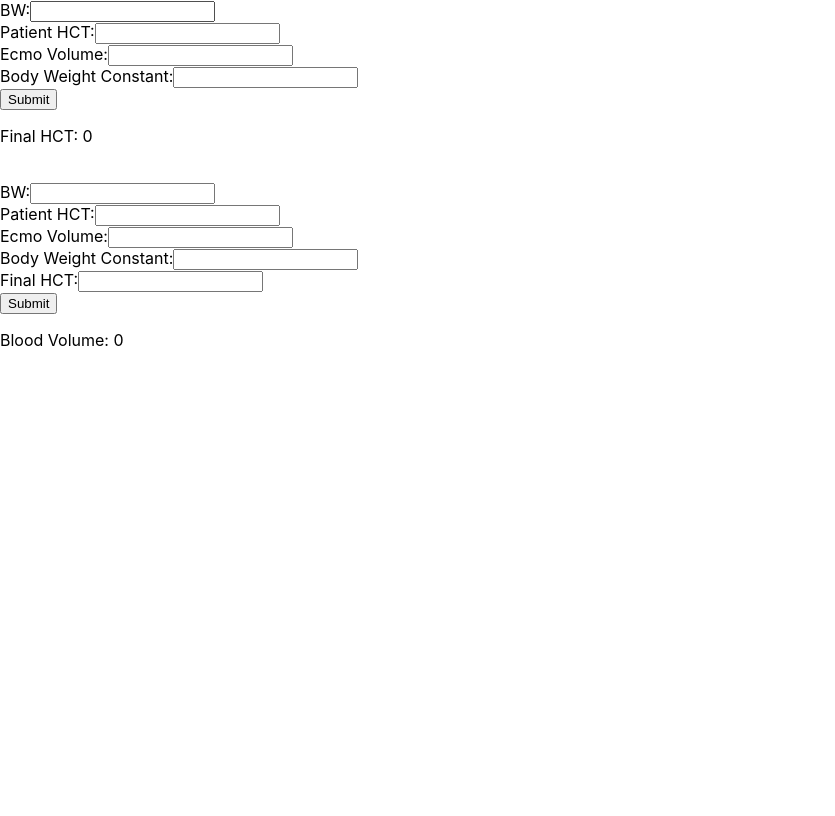
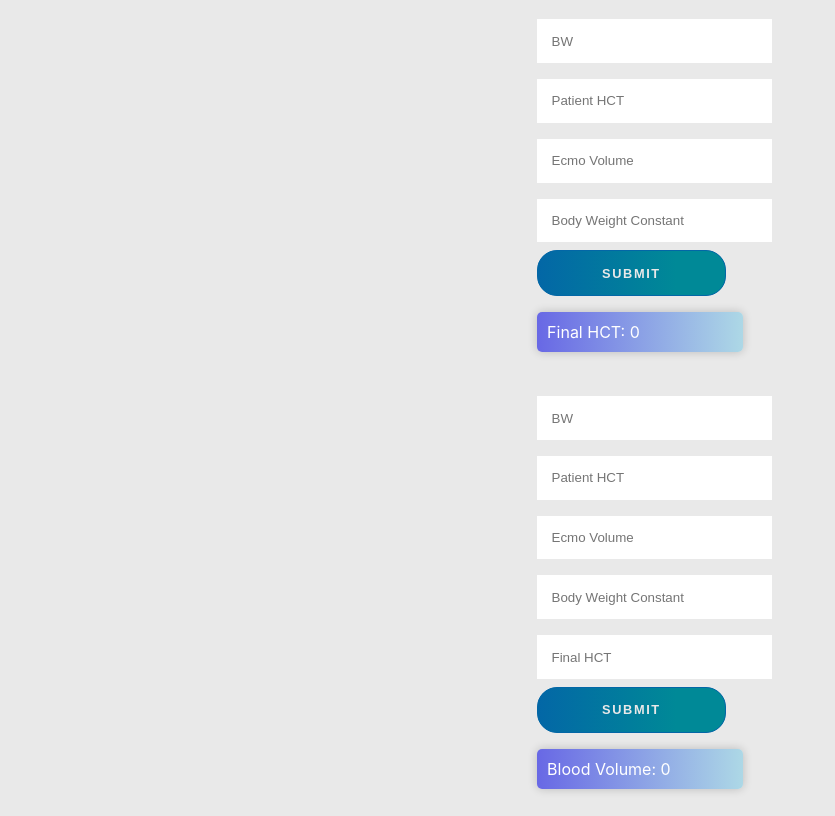
Before and after one commit to esotericelf/finalHCT, a React (Create React App) app: page / in a window 1280 px wide. Shown: the whole page, without its empty margins (0-835 px from the left). Built offline with nearby package versions, Linux system fonts and the light colour scheme.

Commit message:
css added

```diff
--- a/src/App.js
+++ b/src/App.js
@@ -37,100 +37,103 @@ function UserForm() {
     <div>
       <form onSubmit={handleSubmit}>
         <label>
-          BW:
           <input
             type="text"
             value={bw}
             onChange={(event) => setBW(event.target.value)}
+            class="input"
+            placeholder='BW'
           />
         </label>
         <br />
         <label>
-          Patient HCT:
           <input
             type="text"
             value={patientHCT}
             onChange={(event) => setPatientHCT(event.target.value)}
+            class="input"
+            placeholder='Patient HCT'
           />
         </label>
         <br />
         <label>
-          Ecmo Volume:
           <input
             type="text"
             value={emv}
             onChange={(event) => setEmv(event.target.value)}
+            class="input"
+            placeholder='Ecmo Volume'
           />
         </label>
         <br />
         <label>
-          Body Weight Constant:
           <input
             type="text"
             value={bwCst}
             onChange={(event) => setbwCst(event.target.value)}
+            class="input"
+            placeholder='Body Weight Constant'
           />
         </label>
         <br />
-        <button type="submit">Submit</button>
+        <button type="submit" class="btn">Submit</button>
       </form>
-      <p>Final HCT: {sum}</p>
+      <p class="gradient-bg">Final HCT: {sum}</p>
       <br></br>
       <form onSubmit={handleSubmitA}>
         <label>
-          BW:
           <input
             type="text"
             value={bwA}
             onChange={(event) => setBWA(event.target.value)}
+            class="input"
+            placeholder='BW'
           />
         </label>
         <br />
         <label>
-          Patient HCT:
           <input
             type="text"
             value={patientHCTA}
             onChange={(event) => setPatientHCTA(event.target.value)}
+            class="input"
+            placeholder='Patient HCT'
           />
         </label>
         <br />
         <label>
-          Ecmo Volume:
           <input
             type="text"
             value={emvA}
             onChange={(event) => setEmvA(event.target.value)}
+            class="input"
+            placeholder='Ecmo Volume'
           />
         </label>
         <br />
         <label>
-          Body Weight Constant:
           <input
             type="text"
             value={bwCstA}
             onChange={(event) => setbwCstA(event.target.value)}
+            class="input"
+            placeholder='Body Weight Constant'
           />
         </label>
         <br />
         <label>
-          Final HCT:
           <input
             type="text"
             value={finalHCTA}
             onChange={(event) => setfinalHCTA(event.target.value)}
+            class="input"
+            placeholder='Final HCT'
           />
         </label>
         <br />
-        <button type="submit">Submit</button>
+        <button type="submit" class="btn">Submit</button>
       </form>
-      <p>Blood Volume: {sumA}</p>
-      {/* <p>bwA: {bwA}</p>
-      <p>bwCstA: {bwCstA}</p>
-      <p>setPatientHCTA: {patientHCTA}</p>
-      <p>emvA: {emvA}</p>
-      <p>finalHCTA: {finalHCTA}</p>
-      <p>Blood Volume: {bwA * bwCstA + emvA}</p> */}
+      <p class="gradient-bg">Blood Volume: {sumA}</p>
     </div>
   );
 }
--- a/src/index.css
+++ b/src/index.css
@@ -1,13 +1,99 @@
-body {
-  margin: 0;
-  font-family: -apple-system, BlinkMacSystemFont, 'Segoe UI', 'Roboto', 'Oxygen',
-    'Ubuntu', 'Cantarell', 'Fira Sans', 'Droid Sans', 'Helvetica Neue',
-    sans-serif;
-  -webkit-font-smoothing: antialiased;
-  -moz-osx-font-smoothing: grayscale;
+:root {
+  /* COLORS */
+  --white: #e9e9e9;
+  --gray: #333;
+  --blue: #0367a6;
+  --lightblue: #008997;
+
+  /* RADII */
+  --button-radius: 0.7rem;
+
+  /* SIZES */
+  --max-width: 758px;
+  --max-height: 420px;
+
+  font-size: 16px;
+  font-family: -apple-system, BlinkMacSystemFont, "Segoe UI", Roboto, Oxygen,
+    Ubuntu, Cantarell, "Open Sans", "Helvetica Neue", sans-serif;
 }
 
-code {
-  font-family: source-code-pro, Menlo, Monaco, Consolas, 'Courier New',
-    monospace;
+body {
+  align-items: center;
+  background-color: var(--white);
+  background-attachment: fixed;
+  background-position: center;
+  background-repeat: no-repeat;
+  background-size: cover;
+  display: grid;
+  height: 100vh;
+  place-items: center;
 }
+
+.btn {
+  background-color: var(--blue);
+  background-image: linear-gradient(90deg, var(--blue) 0%, var(--lightblue) 74%);
+  border-radius: 20px;
+  border: 1px solid var(--blue);
+  color: var(--white);
+  cursor: pointer;
+  font-size: 0.8rem;
+  font-weight: bold;
+  letter-spacing: 0.1rem;
+  padding: 0.9rem 4rem;
+  text-transform: uppercase;
+  transition: transform 80ms ease-in;
+}
+
+.form>.btn {
+  margin-top: 1.5rem;
+}
+
+.btn:active {
+  transform: scale(0.95);
+}
+
+.btn:focus {
+  outline: none;
+}
+
+.form {
+  background-color: var(--white);
+  display: flex;
+  align-items: center;
+  justify-content: center;
+  flex-direction: column;
+  padding: 0 3rem;
+  height: 100%;
+  text-align: center;
+}
+
+.input {
+  background-color: #fff;
+  border: none;
+  padding: 0.9rem 0.9rem;
+  margin: 0.5rem 0;
+  width: 100%;
+}
+
+@keyframes show {
+
+  0%,
+  49.99% {
+    opacity: 0;
+    z-index: 1;
+  }
+
+  50%,
+  100% {
+    opacity: 1;
+    z-index: 5;
+  }
+}
+
+.gradient-bg {
+  background: linear-gradient(to right, rgb(104, 104, 229), lightblue);
+  color: white;
+  padding: 10px;
+  border-radius: 5px;
+  box-shadow: 0 0 10px rgba(0, 0, 0, 0.2);
+}
```
